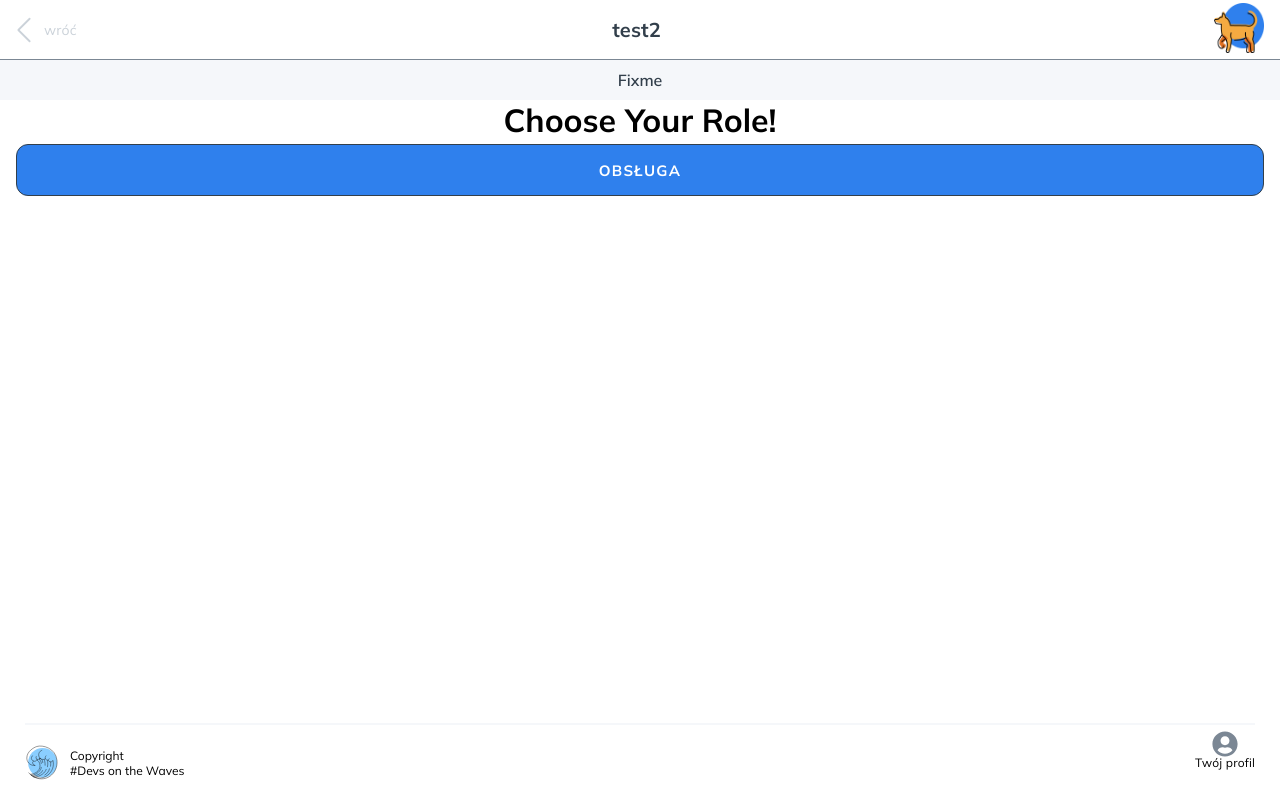
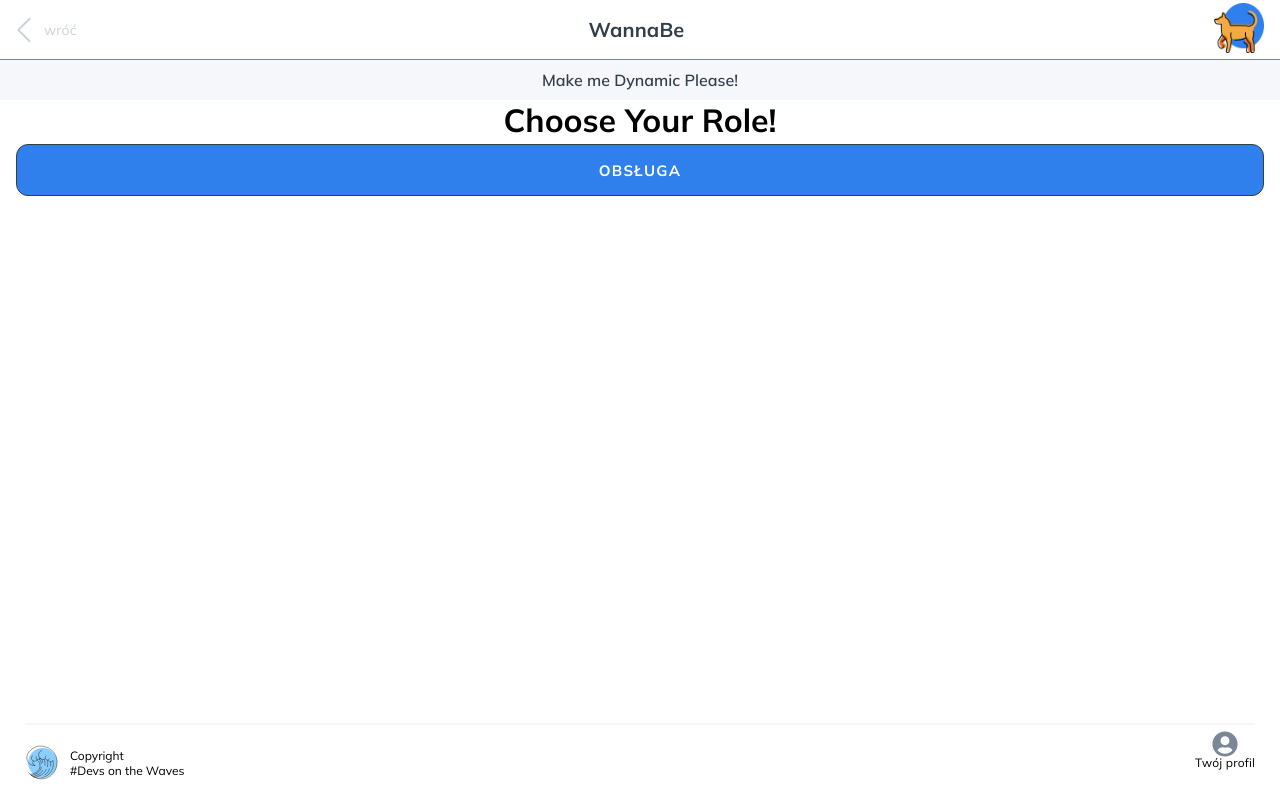
Before and after one commit to CC2021-WBL/GOOD-BOI-Application, a React (Create React App) app: page /role in a window 1280 px wide. Built offline with nearby package versions, Linux system fonts and the light colour scheme.

Commit message:
- Fix: minor text changes

```diff
--- a/src/Templates/Layout/Layout.js
+++ b/src/Templates/Layout/Layout.js
@@ -6,8 +6,8 @@ import NavElement from '../../Organisms/NavElement/NavElement';
 const Layout = () => {
   return (
     <>
-      <NavElement text="test2" />
-      <GreyLabel text="Fixme" />
+      <NavElement text="WannaBe" />
+      <GreyLabel text="Make me Dynamic Please!" />
       <Outlet />
       <Footer />
     </>
```
